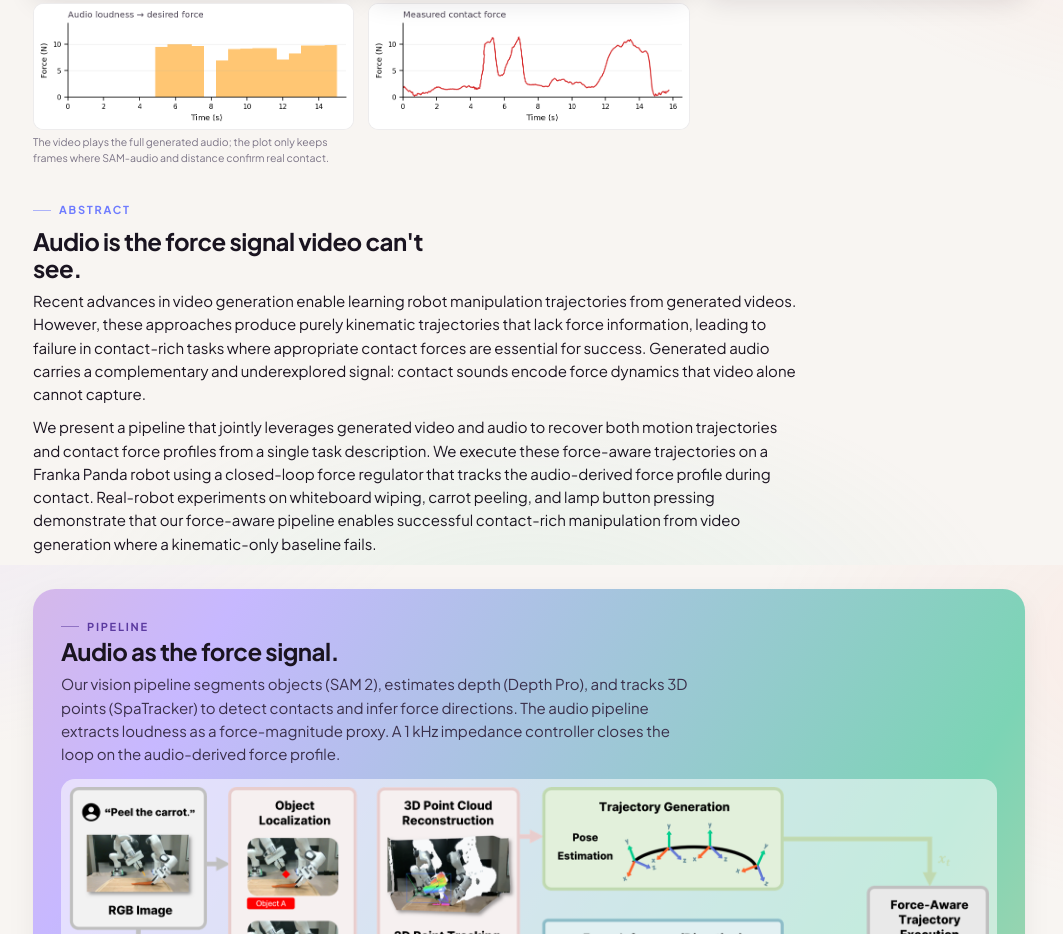
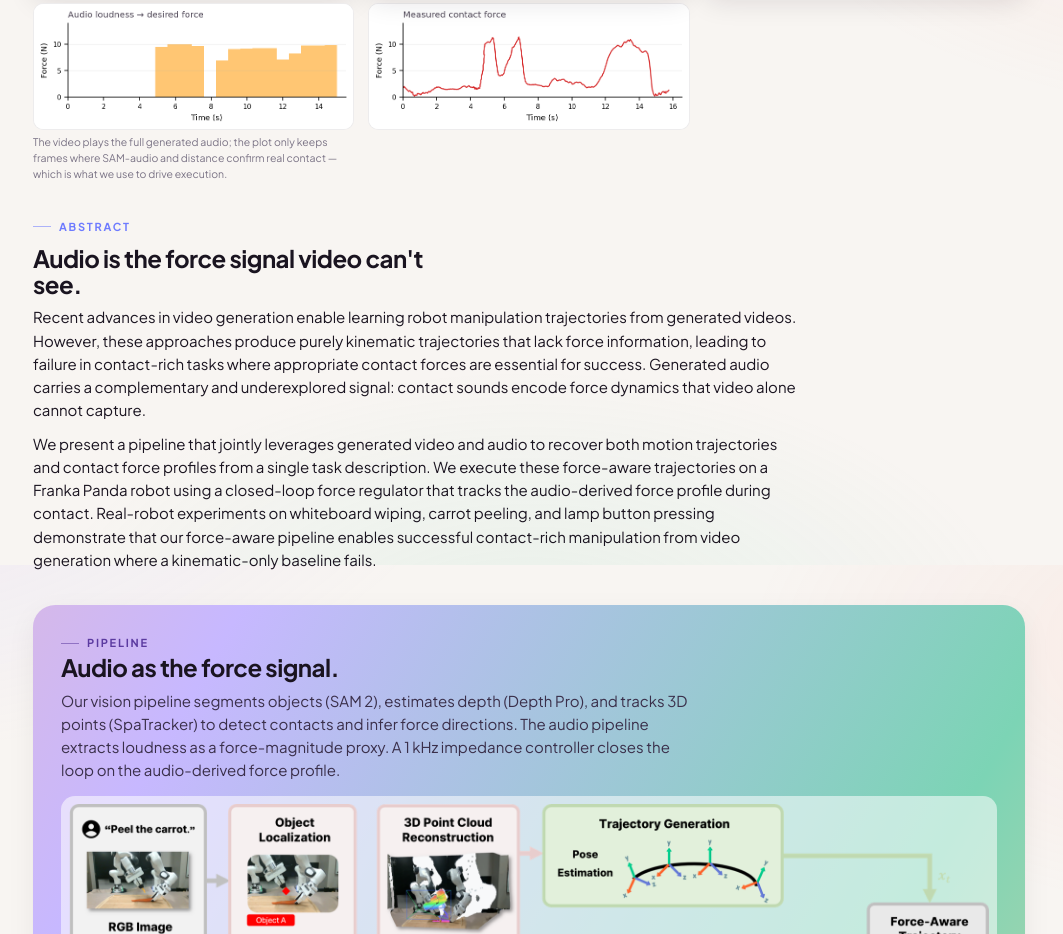
Before and after one commit to dreamingcontact/dreamingcontact.github.io, a plain HTML site: page index.html in a window 1280 px wide. Shown: the part 1035-1969 px from the top of the page, without its empty margins (111-1174 px from the left). Drawn offline with Linux system fonts and the light colour scheme.

Commit message:
Audio caption: what we use to drive execution

```diff
--- a/index.html
+++ b/index.html
@@ -194,7 +194,7 @@
           <div class="ours-plot">
             <img id="audio-plot" src="figs/whiteboard_run1_audio.png?v=5"
                  alt="Audio loudness over time — whiteboard, run 1." />
-            <p class="ours-plot__caption muted">The video plays the full generated audio; the plot only keeps frames where SAM-audio and distance confirm real contact.</p>
+            <p class="ours-plot__caption muted">The video plays the full generated audio; the plot only keeps frames where SAM-audio and distance confirm real contact — which is what we use to drive execution.</p>
           </div>
         </figure>
         <figure class="explorer__video">
```
